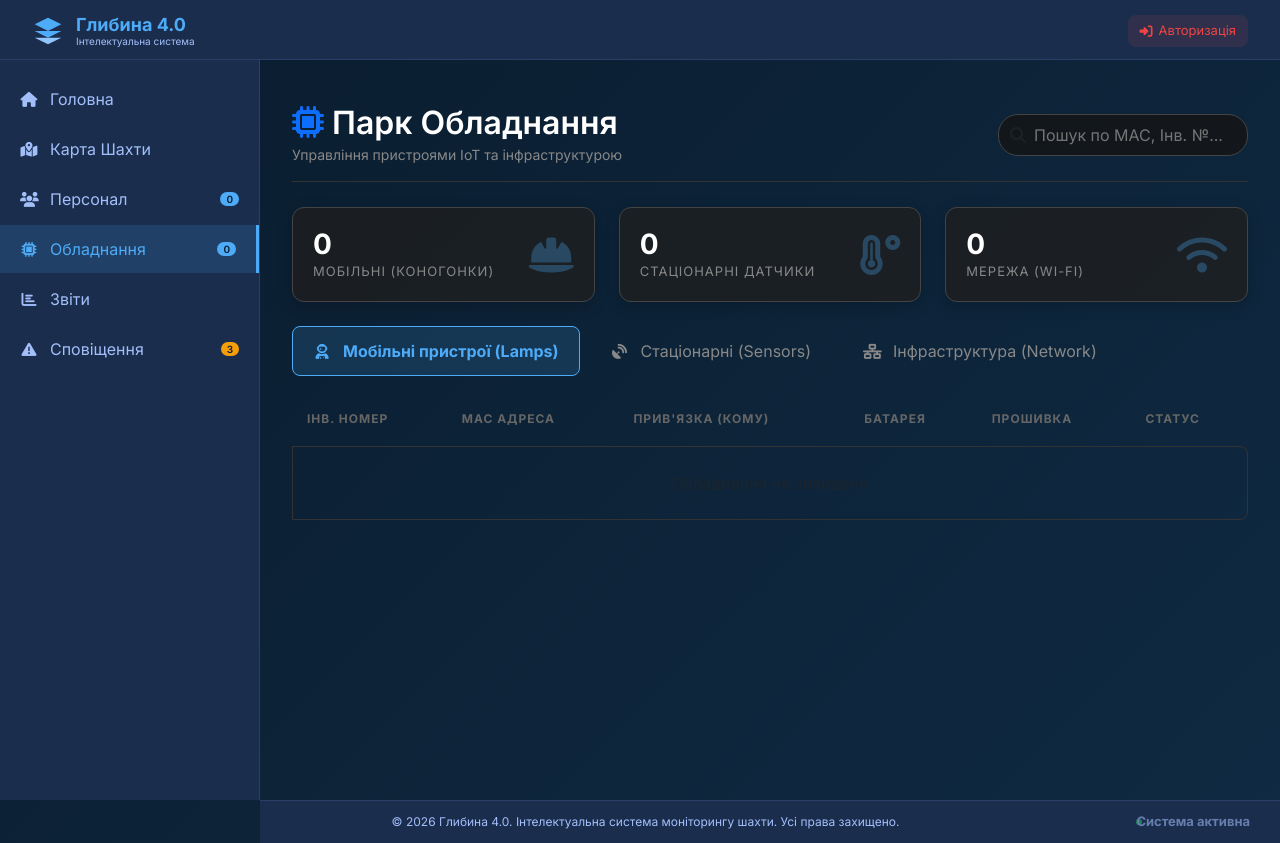
After one commit to Nazoferon/Integrated-mine-monitoring-and-safety-system, a Django app: page /diploma/equipment/ in a window 1280 px wide. The commit adds this page. Run offline with Django 5.2, Linux system fonts and the light colour scheme; data that the repository does not hold is empty; some libraries are stand-ins or nearby versions.

Commit message:
feat: Add equipment management page with device listing and search functionality

```diff
--- /dev/null
+++ b/diploma/context_processors.py
@@ -0,0 +1,14 @@
+from .models import Employee, MinerDevice, InfrastructureDevice
+
+def sidebar_counters(request):
+    # Рахуємо тільки якщо користувач авторизований (щоб не було помилок на сторінці логіну)
+    if request.user.is_authenticated:
+        total_employees = Employee.objects.count()
+        total_devices = MinerDevice.objects.count() + InfrastructureDevice.objects.count()
+
+        return {
+            'global_total_employees': total_employees,
+            'global_total_devices': total_devices,
+            # Тут можна буде додати ще лічильник активних тривог (Сповіщень)
+        }
+    return {}
--- a/diploma/templates/diploma/base.html
+++ b/diploma/templates/diploma/base.html
@@ -140,14 +140,15 @@
                     <a href="{% url 'personnel' %}" class="nav-link">
                       <i class="fas fa-users"></i>
                       <span>Персонал</span>
-                      <span class="badge">{{ total_employees|default:"0" }}</span>
+                      <span class="badge">{{ global_total_employees|default:"0" }}</span>
                     </a>
                   </li>
 
-                  <li class="nav-item">
-                    <a href="#" class="nav-link">
-                      <i class="fas fa-cogs"></i>
-                      <span>Обладнання</span>
+                  <li class="nav-item {% if request.resolver_match.url_name == 'equipment' %}active{% endif %}">
+                    <a href="{% url 'equipment' %}" class="nav-link">
+                        <i class="fas fa-microchip"></i>
+                        <span>Обладнання</span>
+                        <span class="badge badge-info">{{ global_total_devices|default:"0" }}</span>
                     </a>
                   </li>
 
--- /dev/null
+++ b/diploma/templates/diploma/equipment.html
@@ -0,0 +1,266 @@
+{% extends 'diploma/base.html' %}
+{% load static %}
+
+{% block title %}Обладнання - Глибина 4.0{% endblock %}
+
+{% block extra_css %}
+<style>
+    .eq-header { margin-bottom: 25px; border-bottom: 1px solid #333; padding-bottom: 15px; }
+    .eq-title h2 { color: #fff; font-weight: 600; margin: 0; }
+    .eq-title span { color: #888; font-size: 14px; }
+
+    /* СТАТИСТИКА (Верхні плашки) */
+    .stat-cards-wrapper { display: flex; gap: 20px; margin-bottom: 30px; }
+    .stat-card {
+        flex: 1; background: rgba(30,30,30,0.8); border: 1px solid #444; border-radius: 12px;
+        padding: 20px; display: flex; align-items: center; justify-content: space-between;
+        box-shadow: 0 4px 15px rgba(0,0,0,0.2); transition: 0.3s;
+    }
+    .stat-card:hover { border-color: #4dabf7; transform: translateY(-3px); }
+    .stat-info h3 { margin: 0; font-size: 28px; color: #fff; font-weight: bold; }
+    .stat-info p { margin: 0; color: #888; font-size: 13px; text-transform: uppercase; letter-spacing: 1px; }
+    .stat-icon { font-size: 40px; color: rgba(77, 171, 247, 0.3); }
+
+    /* Вкладки (Tabs) */
+    .nav-pills .nav-link { color: #888; border-radius: 8px; margin-right: 10px; border: 1px solid transparent; transition: 0.3s; }
+    .nav-pills .nav-link:hover { color: #fff; background: rgba(255,255,255,0.05); }
+    .nav-pills .nav-link.active { background: rgba(77, 171, 247, 0.15); color: #4dabf7; border-color: #4dabf7; font-weight: bold; }
+
+    /* ТАБЛИЦІ В СТИЛІ КІБЕРПАНК */
+    .tech-table { width: 100%; color: #ddd; border-collapse: separate; border-spacing: 0 8px; }
+    .tech-table th { color: #666; font-size: 12px; text-transform: uppercase; letter-spacing: 1px; padding: 0 15px 10px; border: none; }
+    .tech-table tr.data-row { background: rgba(20,20,20,0.6); transition: 0.2s; box-shadow: 0 2px 5px rgba(0,0,0,0.2); }
+    .tech-table tr.data-row:hover { background: rgba(40,40,40,0.9); transform: scale(1.01); border-left: 2px solid #4dabf7; }
+    .tech-table td { padding: 15px; border-top: 1px solid #333; border-bottom: 1px solid #333; vertical-align: middle; }
+    .tech-table td:first-child { border-left: 1px solid #333; border-radius: 8px 0 0 8px; }
+    .tech-table td:last-child { border-right: 1px solid #333; border-radius: 0 8px 8px 0; }
+
+    /* Елементи дизайну */
+    .mac-address { font-family: 'Courier New', monospace; color: #a5d8ff; background: rgba(165,216,255,0.1); padding: 3px 8px; border-radius: 4px; font-size: 13px; border: 1px solid rgba(165,216,255,0.2); }
+    .fw-badge { background: #333; color: #aaa; font-size: 11px; padding: 3px 6px; border-radius: 4px; border: 1px solid #555; }
+
+    .status-indicator { display: inline-flex; align-items: center; gap: 6px; font-size: 13px; font-weight: bold; }
+    .status-indicator.on { color: #00ff88; }
+    .status-indicator.off { color: #ff4444; }
+    .status-dot { width: 8px; height: 8px; border-radius: 50%; }
+    .status-indicator.on .status-dot { background: #00ff88; box-shadow: 0 0 8px #00ff88; animation: pulse 2s infinite; }
+    .status-indicator.off .status-dot { background: #ff4444; }
+
+    /* Імітація батареї */
+    .battery-wrapper { width: 60px; height: 14px; border: 1px solid #555; border-radius: 3px; position: relative; display: inline-block; vertical-align: middle; padding: 1px; }
+    .battery-wrapper::after { content: ''; position: absolute; right: -4px; top: 3px; width: 3px; height: 6px; background: #555; border-radius: 0 2px 2px 0; }
+    .battery-level { height: 100%; border-radius: 1px; }
+    .bat-high { background: #00ff88; width: 90%; }
+    .bat-med { background: #ffd700; width: 50%; }
+    .bat-low { background: #ff4444; width: 15%; animation: blink 1s infinite; }
+
+    @keyframes pulse { 0% { opacity: 1; } 50% { opacity: 0.5; } 100% { opacity: 1; } }
+    @keyframes blink { 0% { opacity: 1; } 50% { opacity: 0; } 100% { opacity: 1; } }
+
+    /* Пошук */
+    .eq-search { background: rgba(20,20,20,0.8); border: 1px solid #444; color: white; padding: 8px 15px 8px 35px; border-radius: 20px; outline: none; transition: 0.3s; width: 250px; }
+    .eq-search:focus { border-color: #4dabf7; box-shadow: 0 0 10px rgba(77, 171, 247, 0.2); }
+</style>
+{% endblock %}
+
+{% block content %}
+<div class="eq-header mt-4 d-flex justify-content-between align-items-center flex-wrap gap-3">
+    <div class="eq-title">
+        <h2><i class="fas fa-microchip text-primary"></i> Парк Обладнання</h2>
+        <span>Управління пристроями IoT та інфраструктурою</span>
+    </div>
+    <div class="position-relative">
+        <i class="fas fa-search position-absolute text-muted" style="top: 50%; left: 12px; transform: translateY(-50%);"></i>
+        <input type="text" id="eqSearchInput" class="eq-search" placeholder="Пошук по MAC, Інв. №...">
+    </div>
+</div>
+
+<div class="row mb-4">
+    <div class="col-md-4">
+        <div class="stat-card">
+            <div class="stat-info">
+                <h3>{{ total_lamps }}</h3>
+                <p>Мобільні (Коногонки)</p>
+            </div>
+            <i class="fas fa-hard-hat stat-icon"></i>
+        </div>
+    </div>
+    <div class="col-md-4">
+        <div class="stat-card">
+            <div class="stat-info">
+                <h3>{{ total_sensors }}</h3>
+                <p>Стаціонарні датчики</p>
+            </div>
+            <i class="fas fa-temperature-high stat-icon"></i>
+        </div>
+    </div>
+    <div class="col-md-4">
+        <div class="stat-card">
+            <div class="stat-info">
+                <h3>{{ total_repeaters }}</h3>
+                <p>Мережа (Wi-Fi)</p>
+            </div>
+            <i class="fas fa-wifi stat-icon"></i>
+        </div>
+    </div>
+</div>
+
+<ul class="nav nav-pills mb-4" id="eqTabs" role="tablist">
+    <li class="nav-item" role="presentation">
+        <button class="nav-link active" id="lamps-tab" data-bs-toggle="pill" data-bs-target="#lamps" type="button" role="tab"><i class="fas fa-user-astronaut"></i> Мобільні пристрої (Lamps)</button>
+    </li>
+    <li class="nav-item" role="presentation">
+        <button class="nav-link" id="sensors-tab" data-bs-toggle="pill" data-bs-target="#sensors" type="button" role="tab"><i class="fas fa-satellite-dish"></i> Стаціонарні (Sensors)</button>
+    </li>
+    <li class="nav-item" role="presentation">
+        <button class="nav-link" id="network-tab" data-bs-toggle="pill" data-bs-target="#network" type="button" role="tab"><i class="fas fa-network-wired"></i> Інфраструктура (Network)</button>
+    </li>
+</ul>
+
+<div class="tab-content" id="eqTabsContent">
+    <div class="tab-pane fade show active" id="lamps" role="tabpanel">
+        <div class="table-responsive">
+            <table class="tech-table">
+                <thead>
+                    <tr>
+                        <th>Інв. Номер</th>
+                        <th>MAC Адреса</th>
+                        <th>Прив'язка (Кому)</th>
+                        <th>Батарея</th>
+                        <th>Прошивка</th>
+                        <th>Статус</th>
+                    </tr>
+                </thead>
+                <tbody>
+                    {% for item in lamps %}
+                    <tr class="data-row">
+                        <td class="search-target font-weight-bold text-info"><i class="fas fa-lightbulb text-warning mr-2"></i> {{ item.inventory_number }}</td>
+                        <td class="search-target"><span class="mac-address">{{ item.mac_address }}</span></td>
+                        <td class="search-target">
+                            {% if item.assigned_to %}
+                                {{ item.assigned_to.last_name }} {{ item.assigned_to.first_name|first }}.
+                                <span class="text-muted" style="font-size: 11px;">({{ item.assigned_to.badge_number }})</span>
+                            {% else %}
+                                <span class="text-warning">На складі</span>
+                            {% endif %}
+                        </td>
+                        <td>
+                            <div class="battery-wrapper" title="Рівень заряду (Імітація)">
+                                <div class="battery-level {% cycle 'bat-high' 'bat-med' 'bat-low' 'bat-high' %}"></div>
+                            </div>
+                        </td>
+                        <td><span class="fw-badge">v{{ item.firmware_version }}</span></td>
+                        <td>
+                            {% if item.is_active %}
+                                <div class="status-indicator on"><div class="status-dot"></div> Online</div>
+                            {% else %}
+                                <div class="status-indicator off"><div class="status-dot"></div> Offline</div>
+                            {% endif %}
+                        </td>
+                    </tr>
+                    {% empty %}
+                    <tr><td colspan="6" class="text-center text-muted py-4">Обладнання не знайдено</td></tr>
+                    {% endfor %}
+                </tbody>
+            </table>
+        </div>
+    </div>
+
+    <div class="tab-pane fade" id="sensors" role="tabpanel">
+        <div class="table-responsive">
+            <table class="tech-table">
+                <thead>
+                    <tr>
+                        <th>Інв. Номер</th>
+                        <th>MAC Адреса</th>
+                        <th>Координати (X, Y)</th>
+                        <th>Прошивка</th>
+                        <th>Статус</th>
+                    </tr>
+                </thead>
+                <tbody>
+                    {% for item in sensors %}
+                    <tr class="data-row">
+                        <td class="search-target font-weight-bold text-primary"><i class="fas fa-box text-secondary mr-2"></i> {{ item.inventory_number }}</td>
+                        <td class="search-target"><span class="mac-address">{{ item.mac_address }}</span></td>
+                        <td><i class="fas fa-map-marker-alt text-danger"></i> {{ item.static_x }}, {{ item.static_y }}</td>
+                        <td><span class="fw-badge">v{{ item.firmware_version }}</span></td>
+                        <td>
+                            {% if item.is_active %}
+                                <div class="status-indicator on"><div class="status-dot"></div> Online</div>
+                            {% else %}
+                                <div class="status-indicator off"><div class="status-dot"></div> Offline</div>
+                            {% endif %}
+                        </td>
+                    </tr>
+                    {% empty %}
+                    <tr><td colspan="5" class="text-center text-muted py-4">Датчики не знайдено</td></tr>
+                    {% endfor %}
+                </tbody>
+            </table>
+        </div>
+    </div>
+
+    <div class="tab-pane fade" id="network" role="tabpanel">
+        <div class="table-responsive">
+            <table class="tech-table">
+                <thead>
+                    <tr>
+                        <th>ID Вузла</th>
+                        <th>BSSID (MAC)</th>
+                        <th>Локація (Карта)</th>
+                        <th>Координати</th>
+                        <th>Статус мережі</th>
+                    </tr>
+                </thead>
+                <tbody>
+                    {% for item in repeaters %}
+                    <tr class="data-row">
+                        <td class="search-target font-weight-bold text-success"><i class="fas fa-broadcast-tower mr-2"></i> {{ item.uid }}</td>
+                        <td class="search-target"><span class="mac-address">{{ item.wifi_bssid|default:"Unknown" }}</span></td>
+                        <td class="search-target">{{ item.map_location.name }}</td>
+                        <td>{{ item.x }}, {{ item.y }}</td>
+                        <td>
+                            {% if item.is_active %}
+                                <div class="status-indicator on"><div class="status-dot"></div> Signal OK</div>
+                            {% else %}
+                                <div class="status-indicator off"><div class="status-dot"></div> No Signal</div>
+                            {% endif %}
+                        </td>
+                    </tr>
+                    {% empty %}
+                    <tr><td colspan="5" class="text-center text-muted py-4">Репітери не завантажено з MineCAD</td></tr>
+                    {% endfor %}
+                </tbody>
+            </table>
+        </div>
+    </div>
+</div>
+{% endblock %}
+
+{% block extra_js %}
+<script>
+    // Супер-швидкий скрипт пошуку по всіх таблицях
+    document.addEventListener('DOMContentLoaded', function() {
+        const searchInput = document.getElementById('eqSearchInput');
+
+        searchInput.addEventListener('input', function(e) {
+            const term = e.target.value.toLowerCase().trim();
+            const rows = document.querySelectorAll('.data-row');
+
+            rows.forEach(row => {
+                // Шукаємо текст тільки в ячейках з класом search-target
+                const textData = Array.from(row.querySelectorAll('.search-target'))
+                                      .map(td => td.textContent.toLowerCase())
+                                      .join(' ');
+
+                if (textData.includes(term)) {
+                    row.style.display = '';
+                } else {
+                    row.style.display = 'none';
+                }
+            });
+        });
+    });
+</script>
+{% endblock %}
--- a/diploma/urls.py
+++ b/diploma/urls.py
@@ -10,6 +10,7 @@ urlpatterns = [
     path('mine_map/', views.mine_map, name='mine_map'),  # Перегляд карти
     path('download_map/', views.download_map, name='download_map'), # Завантаження карти
     path('personnel/', views.personnel_list, name='personnel'),  # Персонал
+    path('equipment/', views.equipment_list, name='equipment'),  # Обладнання
 
     # --- НОВЕ API ДЛЯ ЗАВАНТАЖЕННЯ КАРТИ З ПРОГРАМИ ---
     path('api/upload-map/', views.upload_map_api, name='upload_map_api'),
--- a/diploma/views.py
+++ b/diploma/views.py
@@ -10,7 +10,7 @@ import json
 
 from .forms import UserForm, ProfileForm
 # Імпортуємо нові моделі
-from .models import MineMap, UserProfile, InfrastructureDevice, Employee
+from .models import MineMap, UserProfile, InfrastructureDevice, Employee, MinerDevice
 
 @login_required
 def diploma_home(request):
@@ -50,6 +50,27 @@ def personnel_list(request):
         'total_employees': employees.count(),
     }
     return render(request, 'diploma/personnel.html', context)
+
+def equipment_list(request):
+    # Мобільні пристрої (Коногонки)
+    lamps = MinerDevice.objects.filter(is_static=False).select_related('assigned_to')
+
+    # Стаціонарні датчики
+    sensors = MinerDevice.objects.filter(is_static=True)
+
+    # Wi-Fi інфраструктура (Репітери)
+    repeaters = InfrastructureDevice.objects.select_related('map_location')
+
+    context = {
+        'lamps': lamps,
+        'sensors': sensors,
+        'repeaters': repeaters,
+        'total_lamps': lamps.count(),
+        'total_sensors': sensors.count(),
+        'total_repeaters': repeaters.count(),
+        'total_devices': lamps.count() + sensors.count() + repeaters.count(),
+    }
+    return render(request, 'diploma/equipment.html', context)
 
 # --- API: ЗАВАНТАЖЕННЯ КАРТИ ТА СИНХРОНІЗАЦІЯ РЕПІТЕРІВ ---
 @csrf_exempt
--- a/myproject/settings.py
+++ b/myproject/settings.py
@@ -71,6 +71,7 @@ TEMPLATES = [
                 'django.template.context_processors.request',
                 'django.contrib.auth.context_processors.auth',
                 'django.contrib.messages.context_processors.messages',
+                'diploma.context_processors.sidebar_counters',
             ],
         },
     },
```
